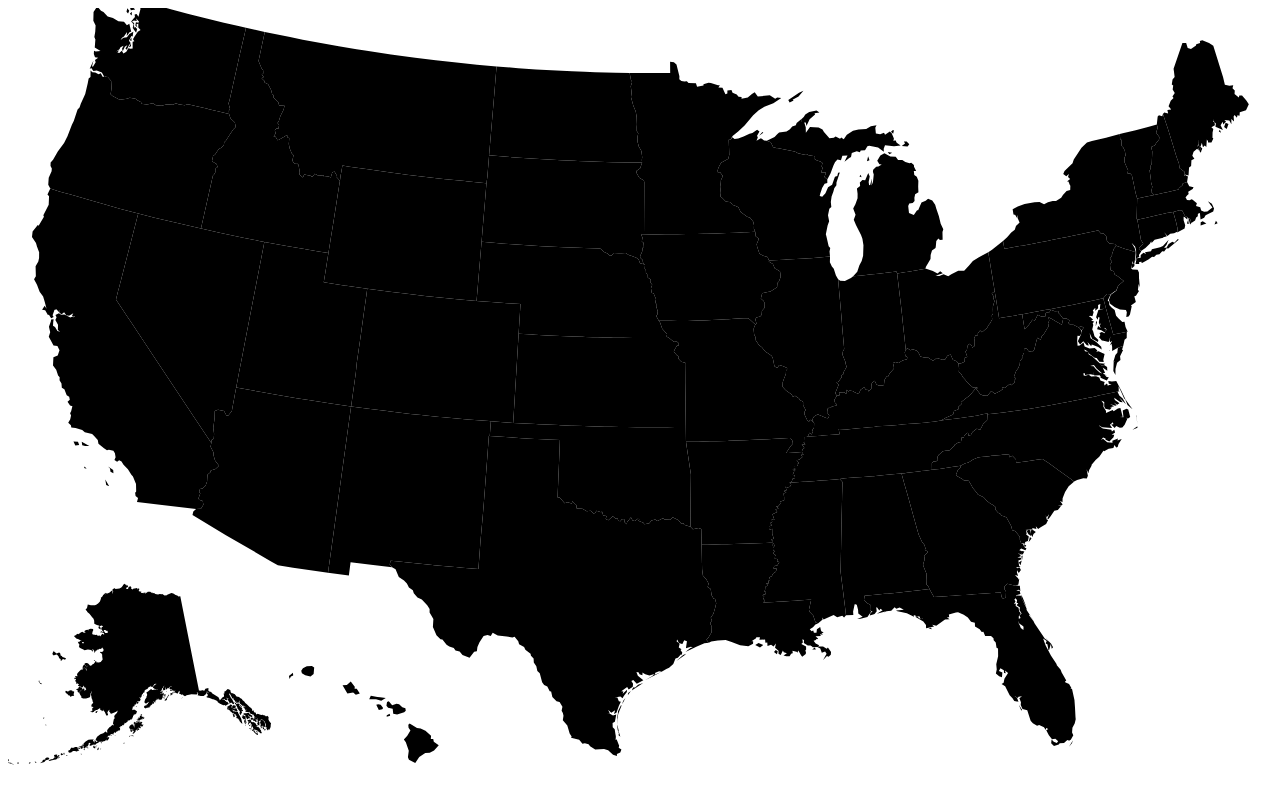
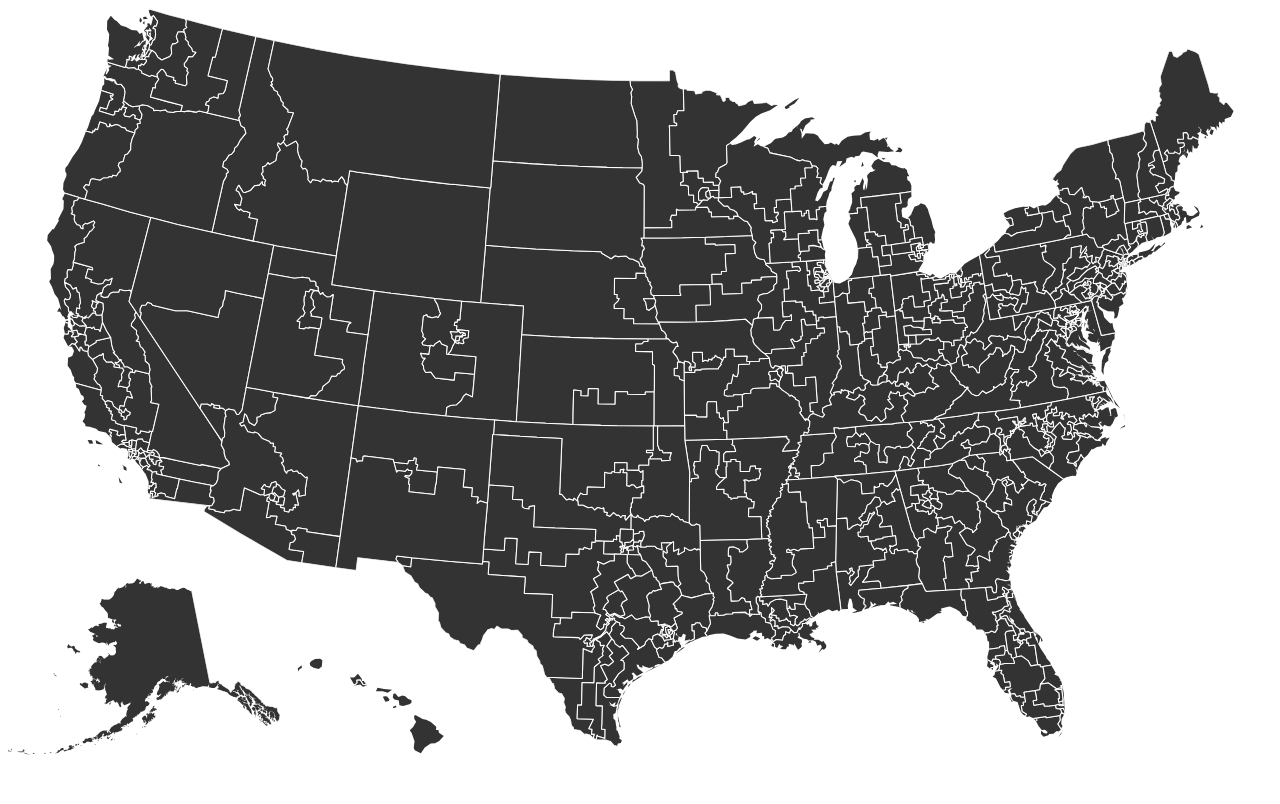
Before and after one commit to TaxFoundation/congressional-district-interactive, a React (Create React App) app: page / in a window 1280 px wide. Shown: the top 804 px of the page. Built offline with nearby package versions, Linux system fonts and the light colour scheme.

Commit message:
Draw congressional districts with land clipping

```diff
--- a/src/components/Map.js
+++ b/src/components/Map.js
@@ -9,7 +9,7 @@ class Map extends React.Component {
   constructor(props) {
     super(props);
 
-    this.scale = 800;
+    this.scale = 780;
     this.xScale = 600;
     this.yScale = 400;
     this.xScalar = this.xScale / 600;
@@ -23,28 +23,35 @@ class Map extends React.Component {
       .translate([this.xScale / 2, this.yScale / 2 - 25])
     );
 
-    const USFeatures = feature(
-      us,
-      us.objects.states
-    ).features;
-
     const districtsFeatures = feature(
       districts,
       districts.objects.districts
     ).features;
 
-    const states = USFeatures.map(d => {
+    const districtShapes = districtsFeatures.map(d => {
       return (
-        <path key={`state-${d.id}`} id={`state-${d.id}`} d={path(d)}></path>
+        <path
+          key={`district-${d.id}`}
+          id={`district-${d.id}`}
+          d={path(d)}
+          fill="#333333"
+          stroke="#ffffff"
+          strokeWidth="0.5"
+          strokeLinejoin="bevel"
+        />
       );
-    })
+    });
 
     return (
       <svg
         width="100%"
         viewBox={`0 0 ${this.xScale} ${this.yScale}`}
       >
-        <g>{states}</g>
+        <defs><path id="land" d={path(feature(us, us.objects.land))} /></defs>
+        <clipPath id="clip-land">
+          <use xlinkHref="#land"></use>
+        </clipPath>
+        <g clipPath="url(#clip-land)">{districtShapes}</g>
       </svg>
     );
   }
```
